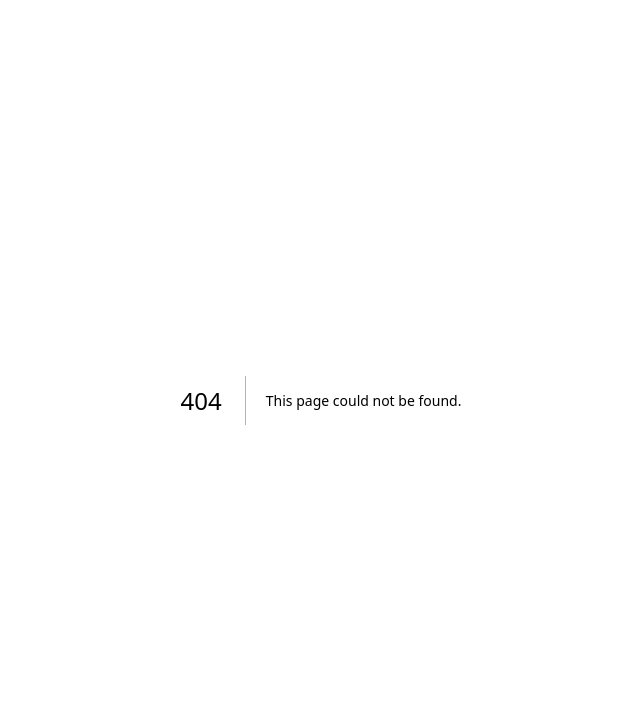
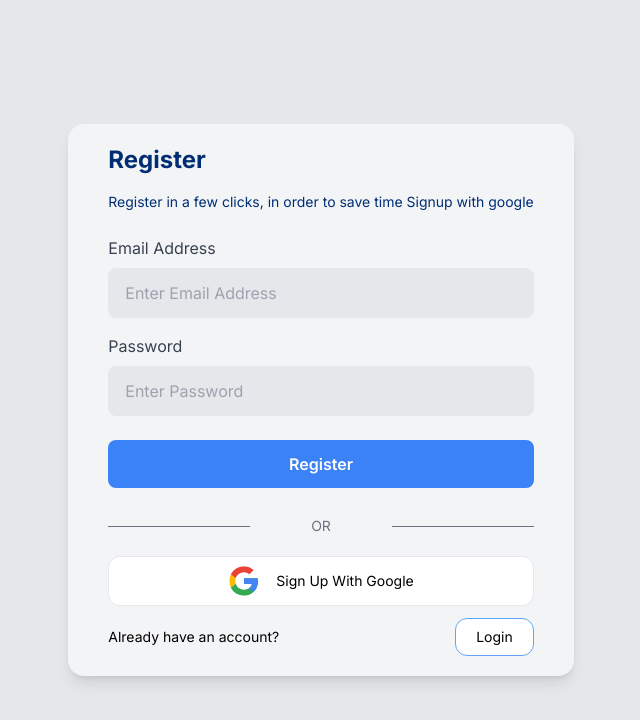
Before and after one commit to Paiman-Rasoli/assessment-root-domain, a Next.js app in the folder app/web/: page /register in a window 1280 px wide. Before the commit this address had no page. Shown: the top 720 px of the page, without its empty margins (319-959 px from the left). Built offline with nearby package versions, Linux system fonts and the light colour scheme.

Commit message:
make register and login page

```diff
--- /dev/null
+++ b/app/web/app/(public)/register/page.tsx
@@ -0,0 +1,6 @@
+import RegisterForm from "@/app/components/auth/register-form";
+
+function RegisterPage() {
+  return <RegisterForm />;
+}
+export default RegisterPage;
--- /dev/null
+++ b/app/web/app/components/auth/register-form.tsx
@@ -0,0 +1,98 @@
+"use client";
+
+import { LOGIN_PAGE } from "@/constant";
+import Link from "next/link";
+import { FormEventHandler, useCallback, useState } from "react";
+
+function LoginForm() {
+  const [formData, setFormData] = useState({
+    email: "",
+    password: "",
+  });
+
+  const handleOnChange = (key: string, value: string) => {
+    setFormData((prev) => ({
+      ...prev,
+      [key]: value,
+    }));
+  };
+
+  const handleLogin: FormEventHandler<HTMLFormElement> = useCallback(
+    (e) => {
+      e.preventDefault();
+      console.log(formData);
+    },
+    [formData]
+  );
+
+  return (
+    <section className="border-red-500 bg-gray-200 min-h-screen flex items-center justify-center">
+      <div className="bg-gray-100 p-5 flex rounded-2xl shadow-lg max-w-3xl">
+        <div className="px-5 w-full">
+          <h2 className="text-2xl font-bold text-[#002D74]">Register</h2>
+          <p className="text-sm mt-4 text-[#002D74]">
+            Register in a few clicks, in order to save time Signup with google
+          </p>
+          <form className="mt-6" onSubmit={handleLogin}>
+            <div>
+              <label className="block text-gray-700">Email Address</label>
+              <input
+                type="email"
+                name="email"
+                onChange={(e) => handleOnChange(e.target.name, e.target.value)}
+                value={formData["email"]}
+                placeholder="Enter Email Address"
+                className="w-full px-4 py-3 rounded-lg bg-gray-200 mt-2 border focus:border-blue-500 focus:bg-white focus:outline-none"
+                required
+              />
+            </div>
+
+            <div className="mt-4">
+              <label className="block text-gray-700">Password</label>
+              <input
+                type="password"
+                name="password"
+                onChange={(e) => handleOnChange(e.target.name, e.target.value)}
+                value={formData["password"]}
+                placeholder="Enter Password"
+                className="w-full px-4 py-3 rounded-lg bg-gray-200 mt-2 border focus:border-blue-500
+                  focus:bg-white focus:outline-none"
+              />
+            </div>
+
+            <button
+              type="submit"
+              className="w-full block bg-blue-500 hover:bg-blue-400 focus:bg-blue-400 text-white font-semibold rounded-lg
+                px-4 py-3 mt-6"
+            >
+              Register
+            </button>
+          </form>
+
+          <div className="mt-7 grid grid-cols-3 items-center text-gray-500">
+            <hr className="border-gray-500" />
+            <p className="text-center text-sm">OR</p>
+            <hr className="border-gray-500" />
+          </div>
+
+          <button className="bg-white border py-2 w-full rounded-xl mt-5 flex justify-center items-center text-sm hover:scale-105 duration-300 ">
+            <img src="/google.svg" className="w-8" />
+            <span className="ml-4">Sign Up With Google</span>
+          </button>
+
+          <div className="text-sm flex justify-between items-center mt-3">
+            <p>{"Already have an account?"}</p>
+            <Link
+              href={LOGIN_PAGE}
+              className="py-2 px-5 ml-3 bg-white border rounded-xl hover:scale-110 duration-300 border-blue-400"
+            >
+              Login
+            </Link>
+          </div>
+        </div>
+      </div>
+    </section>
+  );
+}
+
+export default LoginForm;
```
